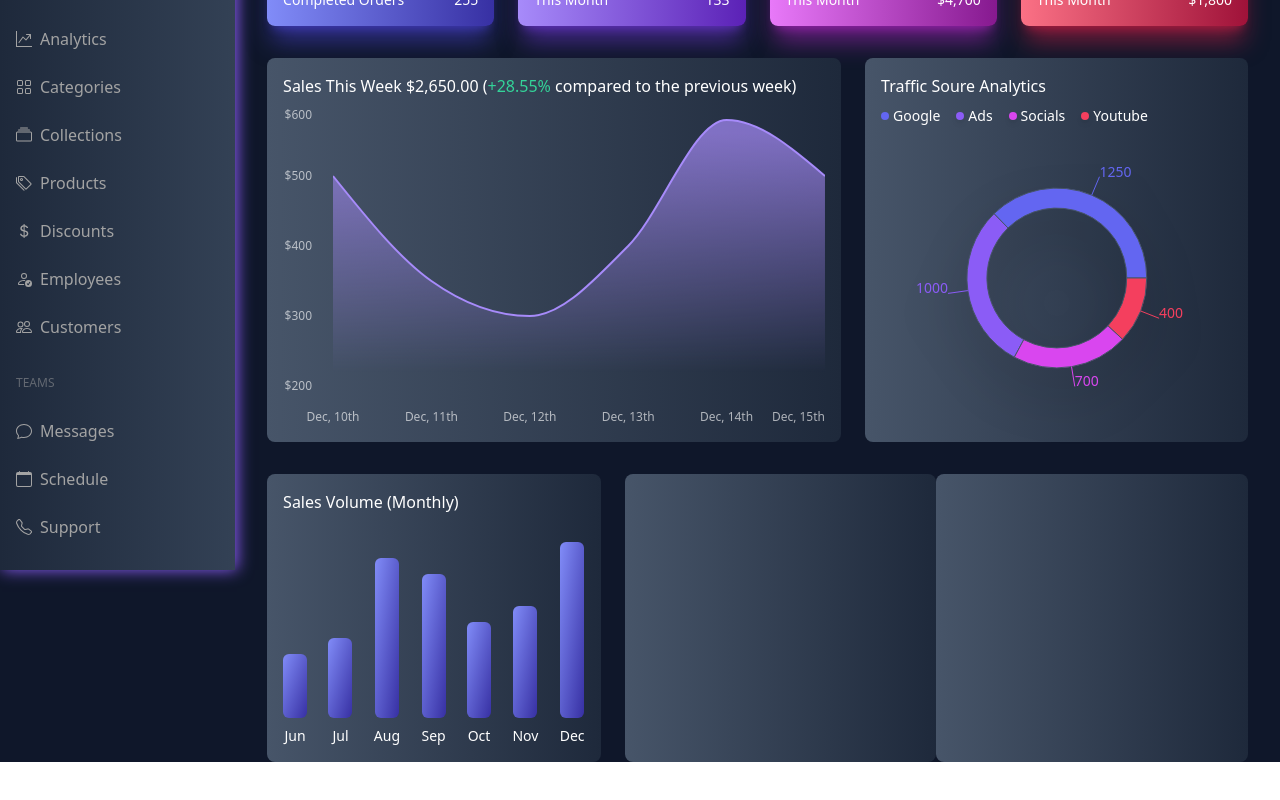
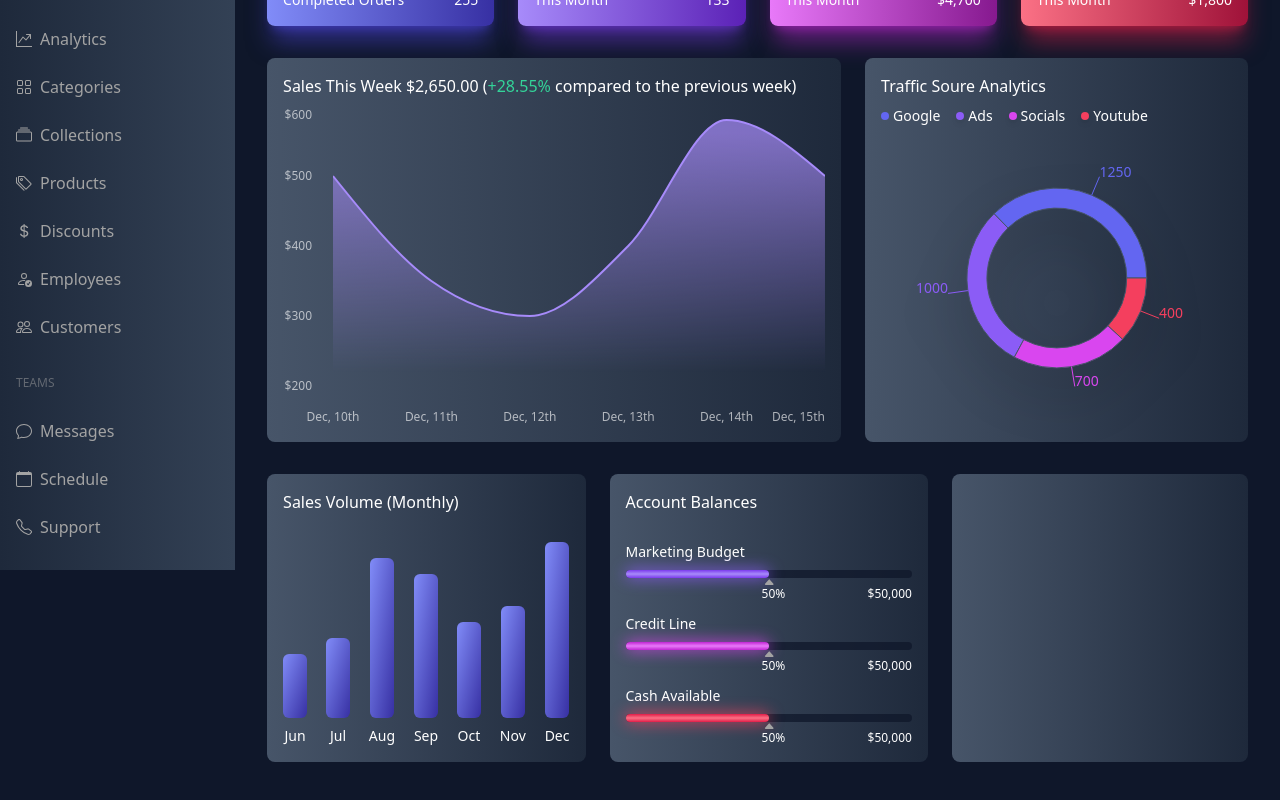
Before and after one commit to rmthomas98/dashboard, a React (Create React App) app in the folder frontend/: page / in a window 1280 px wide. Shown: the part 230-1030 px from the top of the page. Before the commit the page ends 992 px from the top, so only its background shows below. Built offline with nearby package versions, Linux system fonts and the light colour scheme.

Commit message:
frontend

```diff
--- /dev/null
+++ b/frontend/src/Balances.js
@@ -0,0 +1,53 @@
+import React from "react";
+import { CaretUpFill } from "react-bootstrap-icons";
+
+const Balances = () => {
+  return (
+    <div className="w-full h-72 bg-gradient-to-r from-slate-600 to-slate-800 rounded-lg mr-6 p-4">
+      <div className="h-full flex flex-col justify-between">
+      <p className="font-medium text-white pb-4">Account Balances</p>
+        <div>
+          <p className="text-white font-thin text-sm pb-2">Marketing Budget</p>
+          <div className="relative w-full">
+            <div className="w-full h-2 bg-slate-900/75 rounded-full relative">
+              <span className="w-1/2 h-full bg-gradient-to-b from-violet-600 via-violet-400 to-violet-600 absolute top-0 left-0 rounded-full shadow-account-bar shadow-violet-500"></span>
+              <CaretUpFill className="absolute top-1.5 left-1/2 translate-x-[-48%] text-neutral-400 text-xs"/>
+              <p className="absolute top-4 left-1/2 translate-x-[-30%] text-xs font-thin text-white">50%</p>
+            </div>
+            <p className="text-right text-xs text-white font-thin pt-2">
+              $50,000
+            </p>
+          </div>
+        </div>
+        <div>
+          <p className="text-white font-thin text-sm pb-2">Credit Line</p>
+          <div className="relative w-full">
+            <div className="w-full h-2 bg-slate-900/75 rounded-full relative">
+              <span className="w-1/2 h-full bg-gradient-to-b from-fuchsia-600 via-fuchsia-400 to-fuchsia-600 absolute top-0 left-0 rounded-full shadow-account-bar shadow-fuchsia-500"></span>
+              <CaretUpFill className="absolute top-1.5 left-1/2 translate-x-[-48%] text-neutral-400 text-xs"/>
+              <p className="absolute top-4 left-1/2 translate-x-[-30%] text-xs font-thin text-white">50%</p>
+            </div>
+            <p className="text-right text-xs text-white font-thin pt-2">
+              $50,000
+            </p>
+          </div>
+        </div>
+        <div>
+          <p className="text-white font-thin text-sm pb-2">Cash Available</p>
+          <div className="relative w-full">
+            <div className="w-full h-2 bg-slate-900/75 rounded-full relative">
+              <span className="w-1/2 h-full bg-gradient-to-b from-rose-600 via-rose-400 to-rose-600 absolute top-0 left-0 rounded-full shadow-account-bar shadow-rose-500"></span>
+              <CaretUpFill className="absolute top-1.5 left-1/2 translate-x-[-48%] text-neutral-400 text-xs"/>
+              <p className="absolute top-4 left-1/2 translate-x-[-30%] text-xs font-thin text-white">50%</p>
+            </div>
+            <p className="text-right text-xs text-white font-thin pt-2">
+              $50,000
+            </p>
+          </div>
+        </div>
+      </div>
+    </div>
+  );
+};
+
+export default Balances;
--- a/frontend/src/Dashboard.js
+++ b/frontend/src/Dashboard.js
@@ -6,7 +6,7 @@ import RowThreeFlexContainer from "./RowThreeFlexContainer";
 
 const Dashboard = () => {
   return (
-    <div className="w-full mx-auto max-w-dashboard-container">
+    <div className="w-full mx-auto max-w-dashboard-container pb-10">
       <TopNav />
       <Overview />
       <Visualizers />
--- a/frontend/src/PieChart.js
+++ b/frontend/src/PieChart.js
@@ -16,7 +16,7 @@ const PieChart = () => {
   ];
 
   return (
-    <div className="w-2/5 bg-slate-300 rounded-lg p-4 bg-gradient-to-r from-slate-600 to-slate-800 ">
+    <div className="w-2/5 bg-slate-300 rounded-lg p-4 bg-gradient-to-r from-slate-600 to-slate-800">
       <p className="text-white font-medium">Traffic Soure Analytics</p>
       <div className="flex pt-2">
         <p className="flex items-center mr-4">
--- a/frontend/src/RowThreeFlexContainer.js
+++ b/frontend/src/RowThreeFlexContainer.js
@@ -1,12 +1,13 @@
 import React from "react";
 import Sales from "./Sales";
 import OrdersChart from "./OrdersChart";
+import Balances from "./Balances";
 
 const RowThreeFlexContainer = () => {
   return (
     <div className="flex justify-between pl-8 pr-8 w-full">
       <Sales />
-      <OrdersChart />
+      <Balances />
       <OrdersChart />
     </div>
   );
--- a/frontend/src/Sales.js
+++ b/frontend/src/Sales.js
@@ -4,7 +4,7 @@ const Sales = () => {
   return (
     <div className="h-72 w-full bg-gradient-to-r from-slate-600 to-slate-800 rounded-lg mr-6 p-4">
       <p className="text-white font-medium">Sales Volume (Monthly)</p>
-      <div className="h-sales-monthly flex items-end justify-between">
+      <div className="h-fill-container flex items-end justify-between">
         <div className="flex flex-col items-center">
           <div className="h-16 w-6 bg-gradient-to-br from-indigo-400 to-indigo-800 rounded-md after:content-['$400'] after:text-white after:text-sm after:font-medium after:relative after:bottom-10 after:right-5 after:bg-slate-900/75 after:pt-2 after:pb-2 after:pl-4 after:pr-4 after:transition after:rounded-md after:opacity-0 hover:after:opacity-100"></div>
           <p className="text-sm mt-2 font-thin text-white">Jun</p>
--- a/frontend/tailwind.config.js
+++ b/frontend/tailwind.config.js
@@ -15,8 +15,11 @@ module.exports = {
         "dashboard-container": "1400px",
       },
       height: {
-        "sales-monthly": "calc(100% - 24px)",
+        "fill-container": "calc(100% - 24px)",
       },
+      boxShadow: {
+        'account-bar': '0px 0px 15px'
+      }
     },
   },
   plugins: [require("tailwind-scrollbar-hide")],
```
